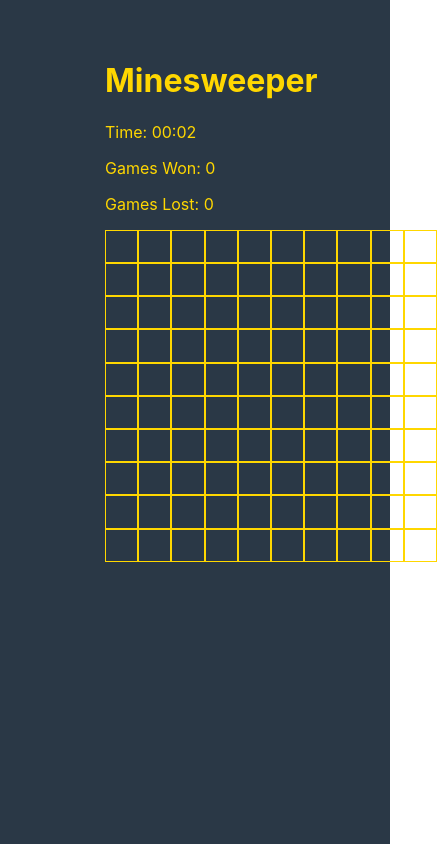
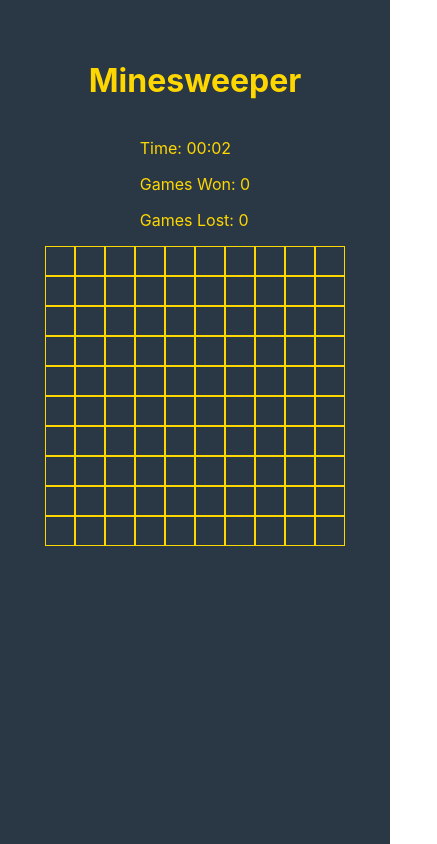
Before and after one commit to dchicchon/minesweeper, a Next.js app: page / in a window 390 px wide. Both pictures are taken after a click on the button "Start Game". Shown: the whole page, 437 px wide, since content can reach past the window. Built offline with nearby package versions, Linux system fonts and the light colour scheme.

Commit message:
update styling for cells on mobile

```diff
--- a/styles/game.module.css
+++ b/styles/game.module.css
@@ -7,15 +7,13 @@
     width: 50%;
     padding-top: 25px;
     margin: 0 auto;
+    display: flex;
+    flex-direction: column;
+    align-items: center;
 }
 
 #dashboard {
     color: gold;
-}
-
-#board {
-    margin: 0 auto;
-    width: fit-content;
 }
 
 .row {
@@ -47,13 +45,19 @@
     padding: 1rem;
 }
 
-@media (max-width: 600px) {
-    #main-game {
-        margin: 0;
-        width: 100%;
+@media (max-width: 768px) {
+    .cell {
+        padding: 0.75rem;
+        height: 1.25rem;
+        width: 1.25rem;
+        font-size: 14px;
     }
+}
+
+
+@media (max-width: 420px) {
     .cell {
-        padding: 0.6rem;
+        padding: 0.5rem;
         height: 1rem;
         width: 1rem;
         font-size: 14px;
```
